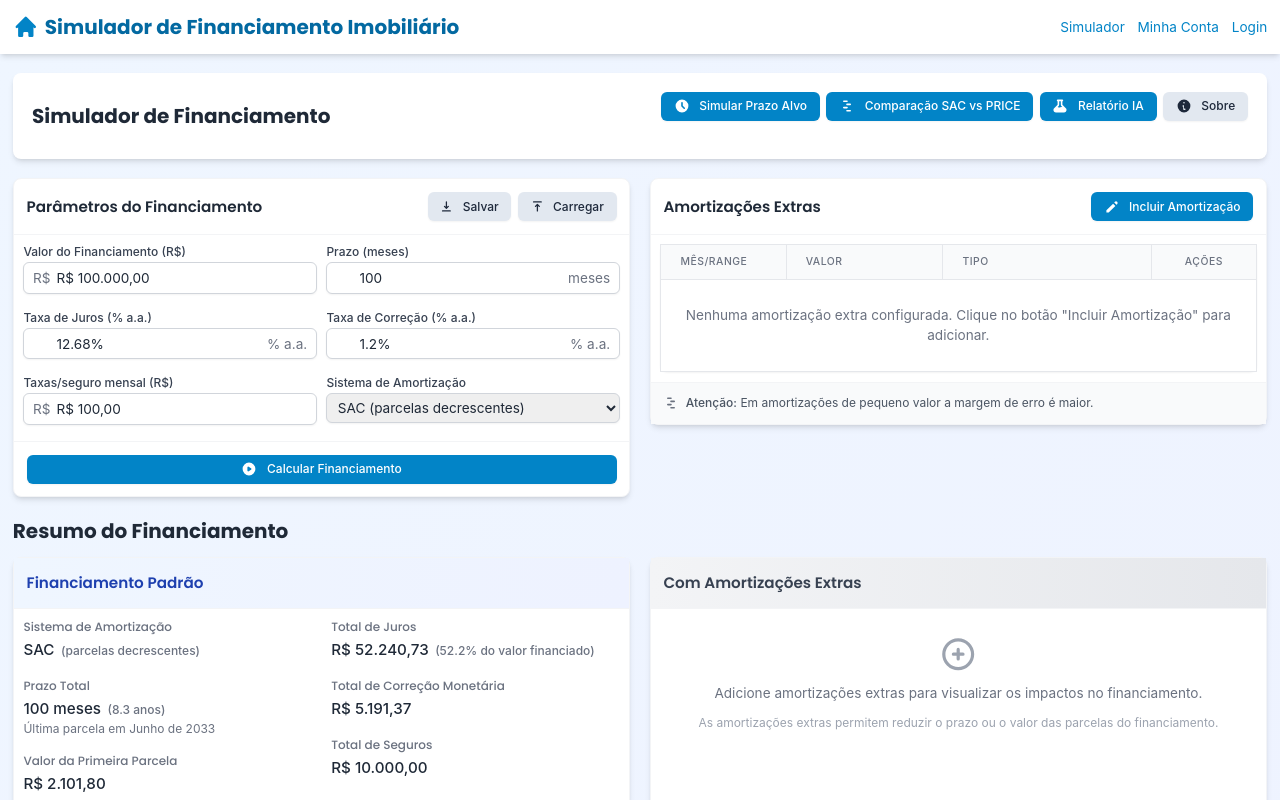
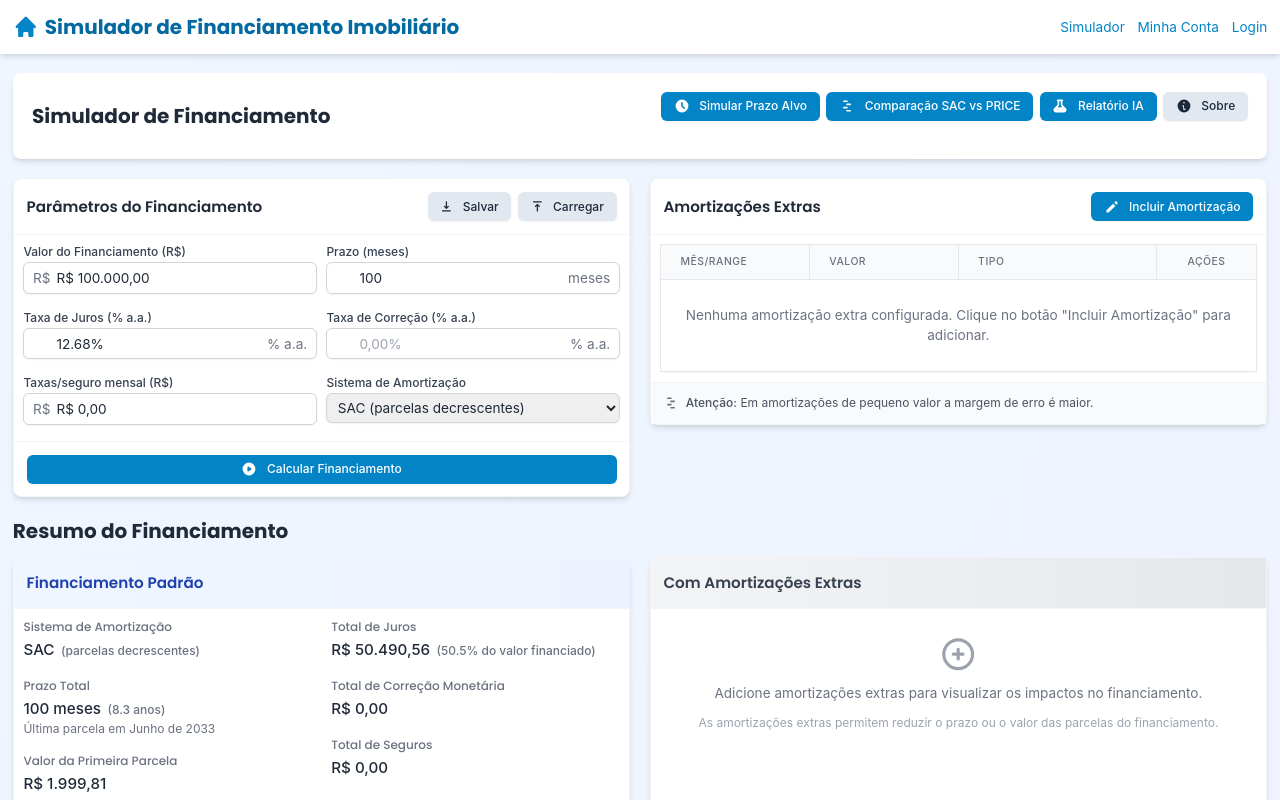
Before and after one commit to ogahga/SimuladorFinanciamento, a React (Create React App) app: page / in a window 1280 px wide. Shown: the top 800 px of the page. Built offline with nearby package versions, Linux system fonts and the light colour scheme.

Commit message:
Definir taxa de correção e taxas/seguro com valores zero por padrão

```diff
--- a/src/LoanSimulator.js
+++ b/src/LoanSimulator.js
@@ -28,8 +28,8 @@ const LoanSimulator = () => {
   const [principal, setPrincipal] = useState(100000);
   const [term, setTerm] = useState(100);
   const [annualInterest, setAnnualInterest] = useState(0.1268);
-  const [annualCorrection, setAnnualCorrection] = useState(0.012);
-  const [insurance, setInsurance] = useState(100);
+  const [annualCorrection, setAnnualCorrection] = useState(0);  // Valor zerado por padrão
+  const [insurance, setInsurance] = useState(0);  // Valor zerado por padrão
   const [system, setSystem] = useState("sac");
 
   // State para modais e comparação
@@ -981,7 +981,7 @@ const LoanSimulator = () => {
                   <table className="min-w-full divide-y divide-gray-200 bg-white border rounded-lg shadow-sm">
                     <thead className="bg-gray-50">
                       <tr>
-                        <th className="px-6 py-3 text-left text-xs font-medium text-gray-500 uppercase tracking-wider w-1/5">Mês/Range</th>
+                        <th className="px-6 py-3 text-left text-xs font-medium text-gray-500 uppercase tracking-wider" style={{width: "200px"}}>Mês/Range</th>
                         <th className="px-6 py-3 text-left text-xs font-medium text-gray-500 uppercase tracking-wider w-1/4">Valor</th>
                         <th className="px-6 py-3 text-left text-xs font-medium text-gray-500 uppercase tracking-wider w-1/3">Tipo</th>
                         <th className="px-6 py-3 text-center text-xs font-medium text-gray-500 uppercase tracking-wider w-1/6">Ações</th>
@@ -1065,7 +1065,9 @@ const LoanSimulator = () => {
                       className="text-red-600 hover:text-red-800 transition-colors"
                       title="Cancelar"
                       >
-                      ✕
+                      <svg xmlns="http://www.w3.org/2000/svg" className="h-5 w-5" viewBox="0 0 20 20" fill="currentColor">
+                      <path fillRule="evenodd" d="M4.293 4.293a1 1 0 011.414 0L10 8.586l4.293-4.293a1 1 0 111.414 1.414L11.414 10l4.293 4.293a1 1 0 01-1.414 1.414L10 11.414l-4.293 4.293a1 1 0 01-1.414-1.414L8.586 10 4.293 5.707a1 1 0 010-1.414z" clipRule="evenodd" />
+                      </svg>
                       </button>
                       </div>
                       </td>
```
